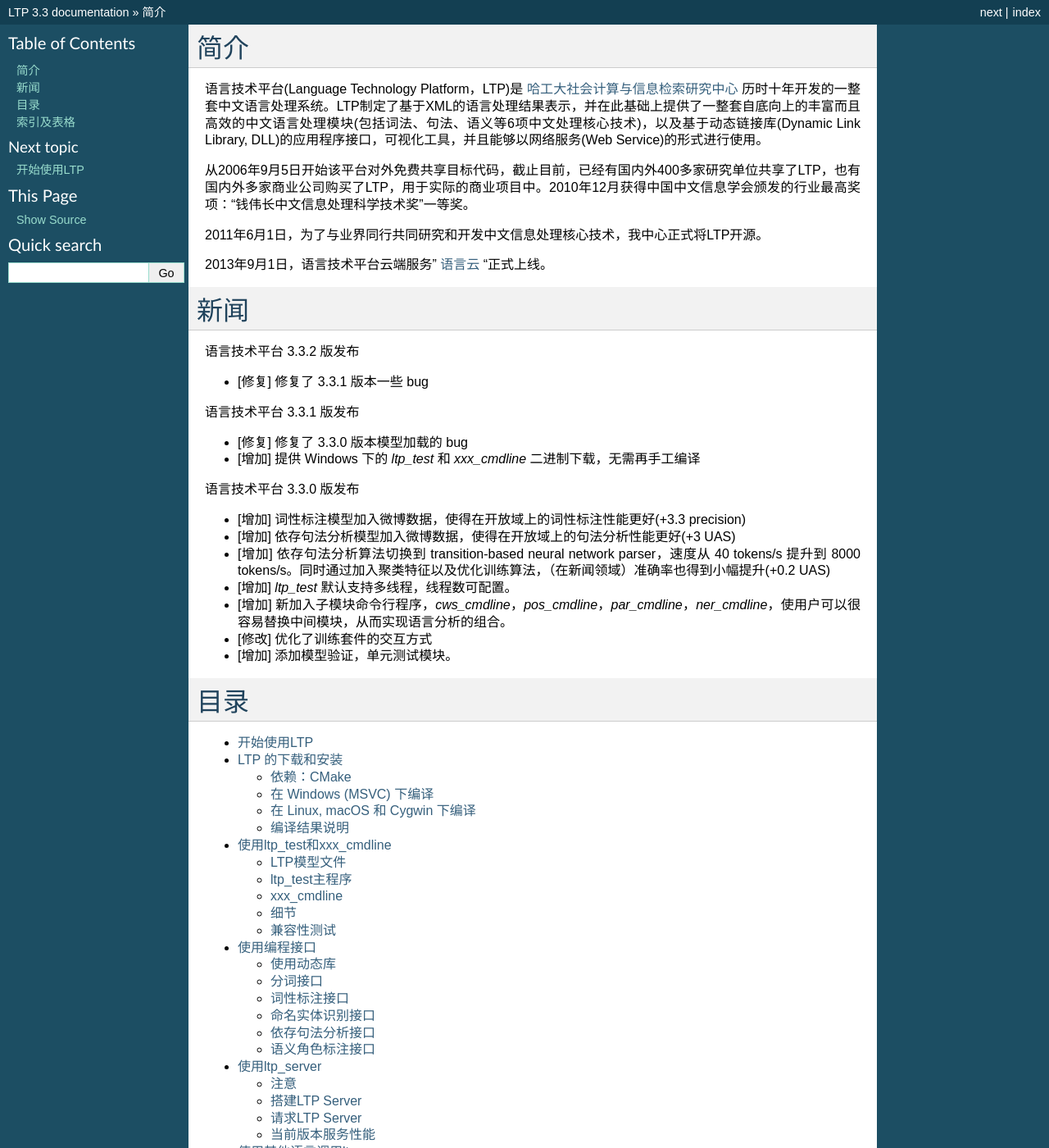
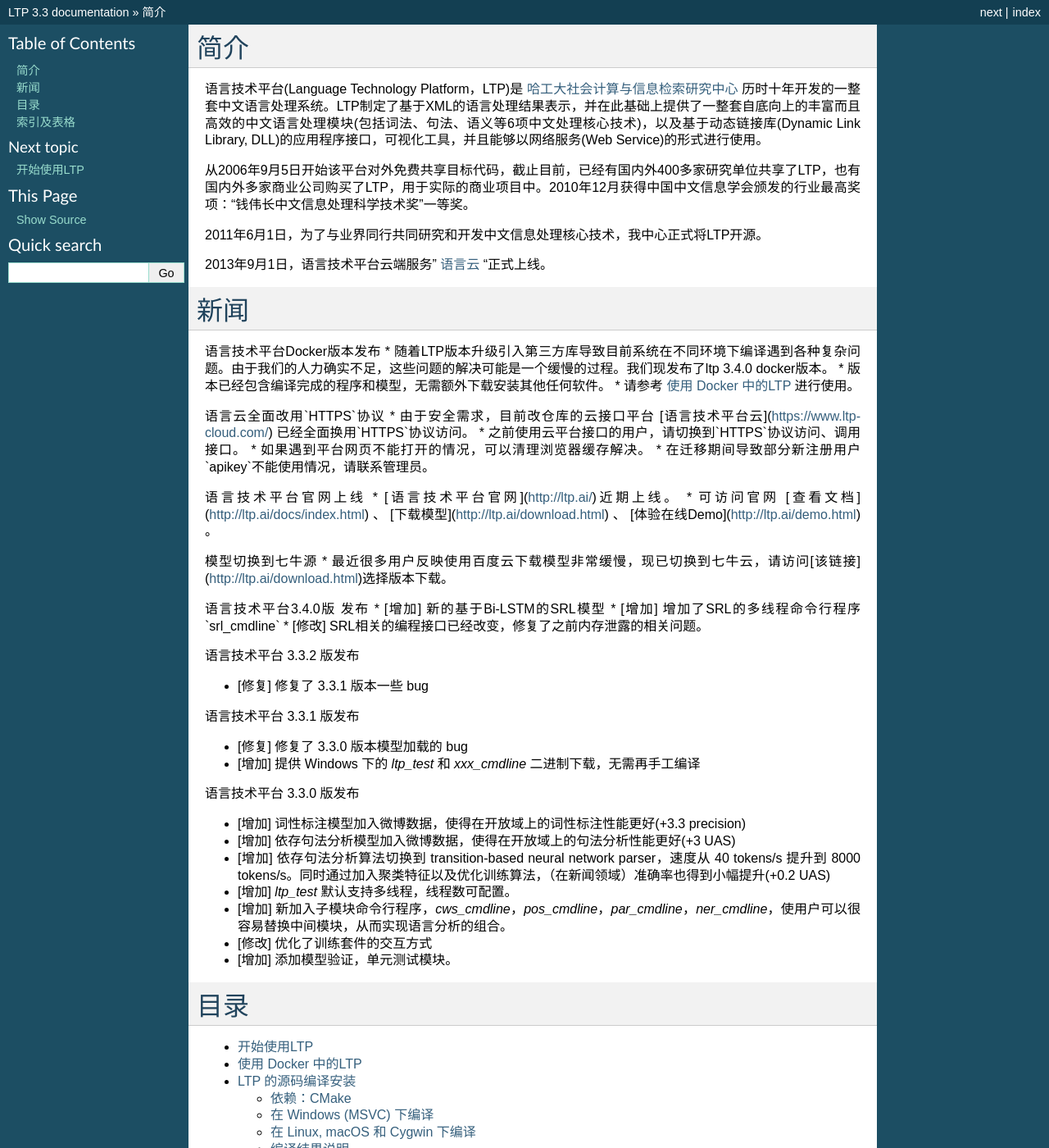
Before and after one commit to HIT-SCIR/ltp, a Sphinx documentation site: the page built from doc/index.rst, in a window 1280 px wide and 1400 px high. Shown: the whole window at 82% size. Built offline with Sphinx 7.4.7, drawn with Linux system fonts in a browser that asks for light colours.

Commit message:
add doc: docker

```diff
--- a/doc/install.rst
+++ b/doc/install.rst
@@ -1,6 +1,26 @@
 .. _install-label:
 
-LTP 的下载和安装
+使用 Docker 中的LTP
+==================
+
+最简单的方式就是使用我们在docker中已经编译好的LTP服务。这种方式避免了多种不同系统编译安装时可能出现的各种问题，也避免了模型和代码匹配等问题。如果您希望快速部署LTP的接口服务器并使用。推荐这种方法。
+
+1. 安装docker，在`【docker官方下载地址】<https://www.docker.com/community-edition>`_ 下载安装即可。如果您还没有了解docker是什么，可以参考`此处<https://www.docker.com/what-docker>`_
+2. 在此处下载最新的LTP的镜像文件。` ltp3.4.0-docker <http://osr393crn.bkt.clouddn.com/docker/ltp_3_4_0.tar>`_ 并执行如下命令将其载入docker::
+
+    docker load -i ltp_3_4_0.tar
+
+3. 在配置中给docker运行给予足够大的内存。我们这里设置了6G运行内存。
+4. 使用如下命令启动容器，这里的8080是映射到本地的端口号，可以根据需要改动为其他未占用的端口::
+
+    docker run -d -p 8080:12345 ltp/ltp /ltp_server --last-stage all
+
+5. 使用如下命令测试服务器是否部署成功。启动后可能需要等待数十秒的模型加载时间。::
+
+    curl -d "s=他点头表示同意我的意见。&f=xml&t=all" http://127.0.0.1:8080/ltp
+6. 按照文档进行接口访问即可
+
+LTP 的源码编译安装
 ================
 
 如果你想要使用LTP，必须拥有两部分内容
--- a/doc/news.rst
+++ b/doc/news.rst
@@ -1,5 +1,28 @@
 新闻
 =====
+
+语言技术平台Docker版本发布
+* 随着LTP版本升级引入第三方库导致目前系统在不同环境下编译遇到各种复杂问题。由于我们的人力确实不足，这些问题的解决可能是一个缓慢的过程。我们现发布了ltp 3.4.0 docker版本。
+* 版本已经包含编译完成的程序和模型，无需额外下载安装其他任何软件。
+* 请参考 :ref:`install-label` 进行使用。
+
+语言云全面改用`HTTPS`协议
+* 由于安全需求，目前改仓库的云接口平台 [语言技术平台云](https://www.ltp-cloud.com/) 已经全面换用`HTTPS`协议访问。
+* 之前使用云平台接口的用户，请切换到`HTTPS`协议访问、调用接口。
+* 如果遇到平台网页不能打开的情况，可以清理浏览器缓存解决。
+* 在迁移期间导致部分新注册用户`apikey`不能使用情况，请联系管理员。
+
+语言技术平台官网上线
+* [语言技术平台官网](http://ltp.ai/)近期上线。
+* 可访问官网 [查看文档](http://ltp.ai/docs/index.html) 、 [下载模型](http://ltp.ai/download.html) 、 [体验在线Demo](http://ltp.ai/demo.html) 。
+
+模型切换到七牛源
+* 最近很多用户反映使用百度云下载模型非常缓慢，现已切换到七牛云，请访问[该链接](http://ltp.ai/download.html)选择版本下载。
+
+语言技术平台3.4.0版 发布
+* [增加] 新的基于Bi-LSTM的SRL模型
+* [增加] 增加了SRL的多线程命令行程序`srl_cmdline`
+* [修改] SRL相关的编程接口已经改变，修复了之前内存泄露的相关问题。
 
 语言技术平台 3.3.2 版发布
 
```
Also changed, not shown: README.md (+5 -0 lines).
